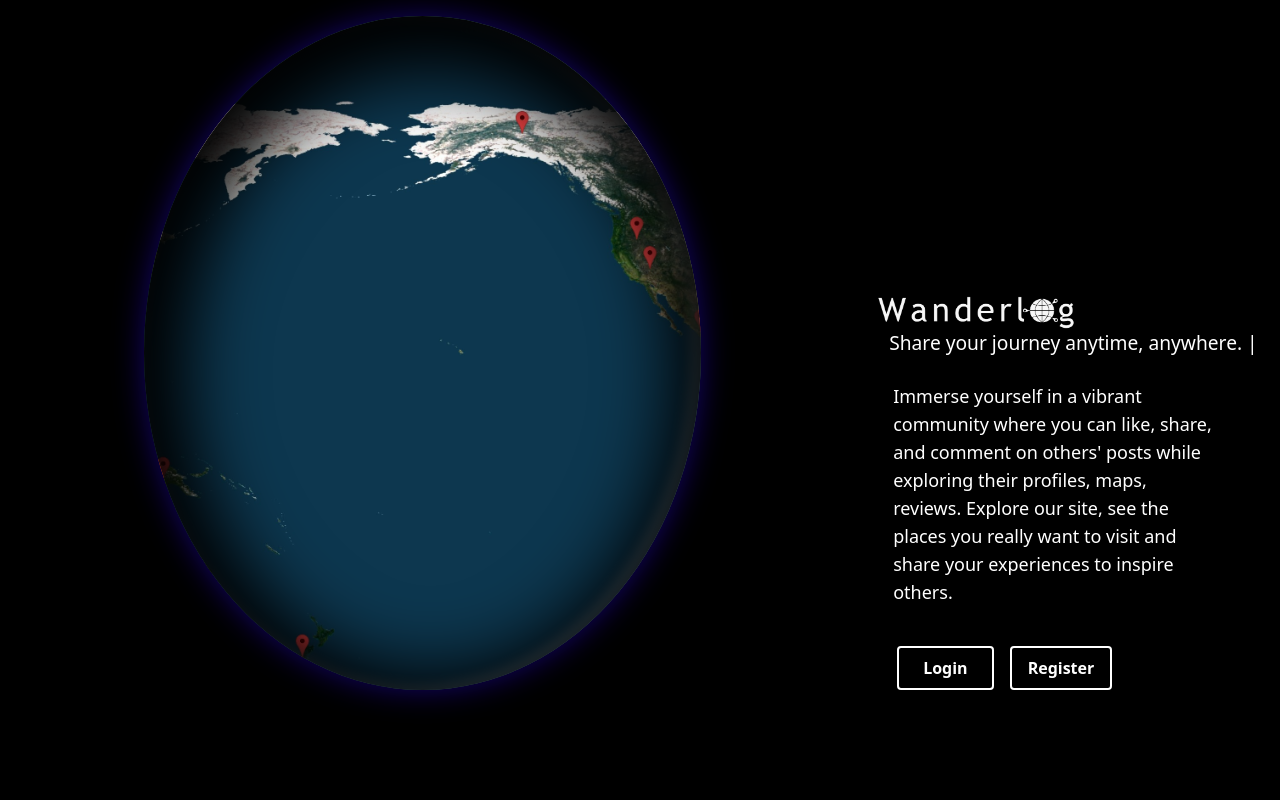
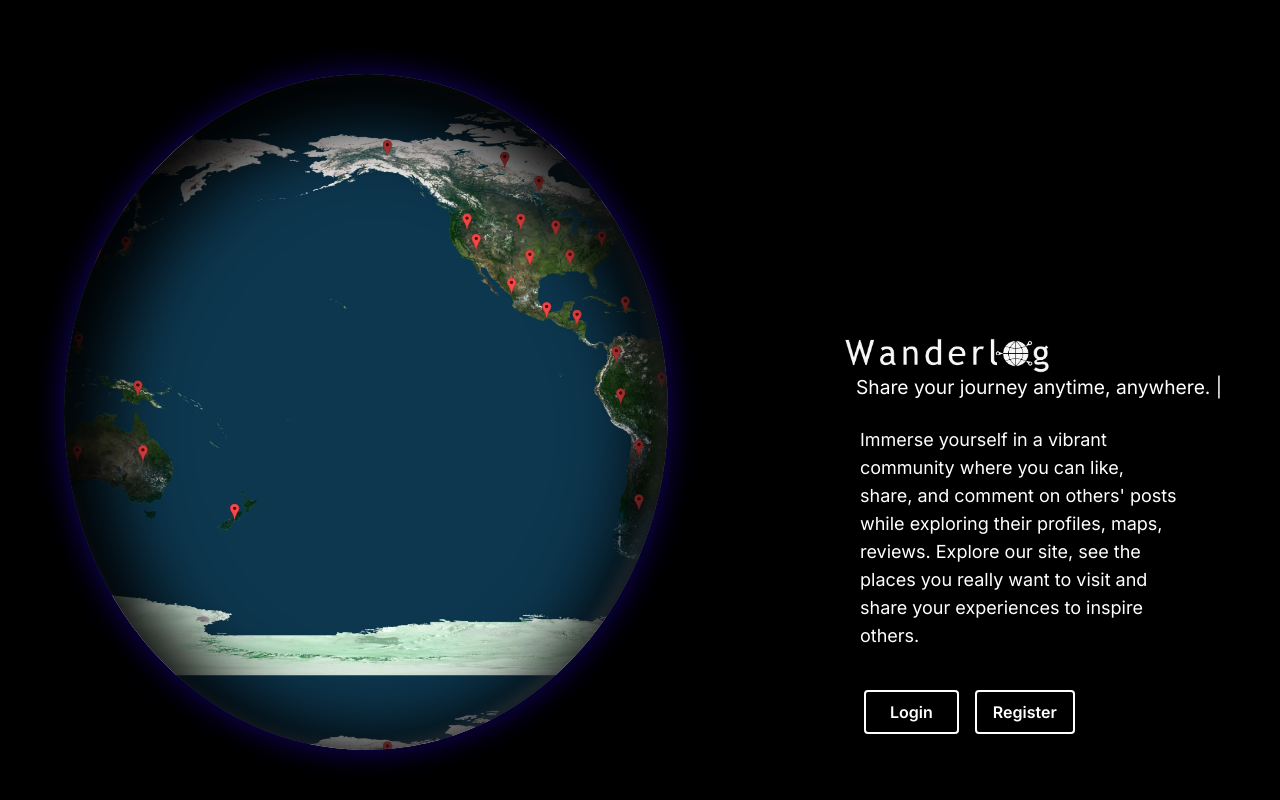
Before and after one commit to Don-Puffin/Wanderlogfront, a Next.js app in the folder wanderlog/: page / in a window 1280 px wide. Built offline with nearby package versions, Linux system fonts and the light colour scheme.

Commit message:
fixed maps and createpost

```diff
--- a/wanderlog/app/components/CreatePost.jsx
+++ b/wanderlog/app/components/CreatePost.jsx
@@ -3,6 +3,7 @@ import { useState, useEffect } from 'react';
 import { Loader } from '@googlemaps/js-api-loader'
 import ApiClient  from '@/utils/ApiClient';
 import Autocomplete from "react-google-autocomplete";
+import axios from 'axios';
 
 const apiKeyValue = process.env.NEXT_PUBLIC_GOOGLE_API_KEY
 
@@ -11,6 +12,7 @@ const CreatePost = () => {
     const [userLat, setUserLat] = useState (0)
     const [userLng, setUserLng] = useState (0)
     const [locationName, setLocationName] = useState ("")
+    const [placeID, setPlaceID] = useState ("")
 
     const [imageURL, setImageURL] = useState ("/images/placeholder.png")
 
@@ -20,23 +22,25 @@ const CreatePost = () => {
     //   apiKey: process.env.NEXT_PUBLIC_GOOGLE_API_KEY,
     //   version: "weekly",
     // });
-    useEffect(() => {
-      const loader = new Loader({
-          apiKey: process.env.NEXT_PUBLIC_GOOGLE_API_KEY,
-          version: "weekly",
-      });
+  //   useEffect(() => {
+  //     const loader = new Loader({
+  //         apiKey: process.env.NEXT_PUBLIC_GOOGLE_API_KEY,
+  //         version: "weekly",
+  //     });
 
-      loader.load().then(() => {
-          console.log('Google Maps API loaded successfully');
-      }).catch((error) => {
-          console.error('Error loading Google Maps API:', error);
-      });
-  }, []);
+  //     loader.load().then(() => {
+  //         console.log('Google Maps API loaded successfully');
+  //     }).catch((error) => {
+  //         console.error('Error loading Google Maps API:', error);
+  //     });
+  // }, []);
+
 
     const handleSubmit = async (event) => {
         event.preventDefault();
         const postLocation = {name: "", lat: 0, long: 0, rating: 0}
         postLocation.name = locationName
+        console.log("name", postLocation.name)
         postLocation.lat = userLat
         postLocation.long = userLng
         postLocation.rating = event.target.rating.value
@@ -52,7 +56,7 @@ const CreatePost = () => {
         })
     }
 
-    const handleLocation = async () => {
+    const handleLocation = async (placeId) => {
         // const geocoder = new Geocoder()
         // geocoder.geocode({address: locationName})
         // .then((response) => {
@@ -62,49 +66,45 @@ const CreatePost = () => {
         // .catch((error) => {
         //     console.log(error)
         // })
-        const geocoder = new google.maps.Geocoder();
-        geocoder.geocode({ address: locationName }, (results, status) => {
-            if (status === 'OK') {
-                const lat = results[0].geometry.location.lat();
-                const lng = results[0].geometry.location.lng();
-                setUserLat(lat);
-                setUserLng(lng);
-            } else {
-                console.error('Geocode was not successful for the following reason:', status);
-            }
-        });
-    }
+        // console.log(placeId)
+        let googleMapsResponse = []
+        try {
+          googleMapsResponse = await axios.get(
+            `https://maps.googleapis.com/maps/api/geocode/json?place_id=${placeId}&key=${apiKeyValue}`
+          );
+        } catch (error) {
+          console.error(error);
+        }
+          const googleMapsResult = googleMapsResponse.data.results
+          const lat = googleMapsResult[0].geometry.location.lat;
+          const lng = googleMapsResult[0].geometry.location.lng;
+          setUserLat(lat);
+          setUserLng(lng);
+
+        };
+
 
   return (
     <div>
 
-<form onSubmit={handleSubmit}>
+<form id="form" className="sticky max-w-screen top-0 mx-auto w-1/4 border-2 border-black p-4 bg-cyan-300" onSubmit={handleSubmit}>
   <label>
     {/* User types location, autocomplete helps,location sent to geocoder, lat/long returned in useState */}
     Location:
-    <input type="text" name="location" />
-
-<Autocomplete
+  <Autocomplete
   apiKey={apiKeyValue}
   style={{ width: "90%" }}
   onPlaceSelected={(place) => {
     setLocationName(place.formatted_address)
-    handleLocation()
+    const placeId = place.place_id
+    handleLocation(placeId)
   }}
   options={{
     types: ["(regions)"],
   }}
   defaultValue="Amsterdam"
-/>;
+  />;
   </label>
-  {/* <label>
-    Lng:
-    <input type="text" name="lng" />
-  </label>
-  <label>
-    Lat:
-    <input type="text" name="lat" />
-  </label> */}
   <label>
     Info:
     <input type="text" name="text" />
--- a/wanderlog/app/components/postGoogleMap.jsx
+++ b/wanderlog/app/components/postGoogleMap.jsx
@@ -7,13 +7,24 @@ function postGoogleMap(props) {
     const apiKeyValue = process.env.NEXT_PUBLIC_GOOGLE_API_KEY
 
   const position = {lat: props.lat, lng: props.lng}
+
+  const { isLoaded } = useJsApiLoader({
+    id: 'google-map-script',
+    googleMapsApiKey: apiKeyValue
+  })
+
 return (
-  <LoadScript googleMapsApiKey={apiKeyValue}>
+  // <LoadScript googleMapsApiKey={apiKeyValue}>
+  <>
+  {isLoaded &&
       <GoogleMap  center={position} zoom={10} disableDefaultUI = {false} fullscreenControl={true} zoomControl={false} mapContainerStyle={{width: '100%', height: '100%'}}
       mapOptions={{disableDefaultUI: true}} >
       <Marker position={position} />
       </GoogleMap>
-    </LoadScript>
+    }
+        </>
+
+    // </LoadScript>
 );
 }
 
--- a/wanderlog/app/globals.css
+++ b/wanderlog/app/globals.css
@@ -2,19 +2,57 @@
 @tailwind components;
 @tailwind utilities;
 
-#blackback {
- background-color: black;
+@media (min-width: 1024px) and (max-width: 1300px) {
+  .flex-col-medium {
+    flex-direction: row;
+  }
+
+  .w-full-medium {
+    width: 100%;
+  }
+
+  .w-half-medium {
+    width: 50%;
+  }
 }
 
+@media (max-width: 1023px) {
+  body, #blackback {
+    height: 100vh;
+  }
+
+}
+
+
+body, #blackback {
+  height: 100vh;
+}
+
+#blackback {
+  background-color: black;
+  display: flex;
+  justify-content: center;
+  align-items: center;
+  height: 100%;
+}
+
+
+
+
+
 #earth {
-    width:50vw;
-    height:50vw;
+  /* 1738.5px  old image size */
+    width:50%;
+    height:50%;
+    position: relative;
+    overflow: hidden;
+    pointer-events: none;
     aspect-ratio: 1 / 1;
     max-width: 855px;
         max-height: 855px;
         background: url(/map_with_pins_2.jpg);
         border-radius: 50%;
-        background-size: 1738.5px;
+        background-size:200% ;
         box-shadow: inset 8px 20px 70px 36px rgb(0, 0, 0),  inset -6px 0 12px 4px rgba(255, 255, 255, 0.3),
         0 0 30px 1px rgba(35, 6, 199, 0.5);
         animation-name: rotate;
@@ -44,4 +82,6 @@
       }
 
 
-      #textBox{ z-index:1000; }
+      #textBox{ z-index:100; }
+
+      #form{z-index:100;}
--- a/wanderlog/app/page.js
+++ b/wanderlog/app/page.js
@@ -1,39 +1,22 @@
-"use client"
-
-//Landing page
-
-//If already logged in, route to feed
+// Landing page
 "use client"
 import React from 'react'
-
 import { TypeAnimation } from 'react-type-animation';
 import Link from 'next/link';
 
-
 const page = () => {
   return (
-<body className ="h-screen">
-  <div id="blackback" className="h-screen">
-<div >
-
-
-
-
-
-<div className="ml-14 flex md:flex-cols-2 p-2">
-
-
+    <body>
+      <div id="blackback" className="h-full">
+        <div>
+        <div className="ml-14 flex flex-col lg:flex-row md:flex-col-medium p-2">
 
             {/* Spinning Globe */}
-        <div className="w-1/2 flex mx-auto ml-20 mt-2  h-auto" id="earth"></div>
-
+            <div className="p-4 w-full xl:w-1/2 md:1/4 md:mt-6 flex mx-auto mt-2 h-auto" id="earth"></div>
 
              {/* Text */}
-        <div className="w-1/2 pt-44 pl-44 pr-42 mt-28 ">
-        {/* <img className="h-auto w-auto" src= "/landingfront.png" alt="image description"/> */}
-
-
-        <img className="h-auto w-1/2" src= "/wanderlog logo3.png" alt="wanderlog logo"/>
+            <div className="w-full lg:w-1/2 w-full-medium p-4 lg:pt-44 lg:pl-44 lg:pr-42 mt-4 lg:mt-28">
+            <img className="h-auto w-1/2 mx-auto lg:mx-0" src="/wanderlog logo3.png" alt="wanderlog logo" />
               <div className="ml-3">
                 <span style={{ fontSize: '1.2em', color: 'white' }}>S</span>
                 <span>
@@ -48,26 +31,22 @@ const page = () => {
                   />
                 </span>
               </div>
-        <div className="ml-4 mt-6 text-white w-80 lg:text-lg md:text-md  ">Immerse yourself in a vibrant community where you can like, share, and comment on others' posts while exploring their profiles, maps, reviews. Explore our site, see the places you really want to visit and share your experiences to inspire others. </div>
+              <div className="lg:ml-4 mt-6 text-white lg:w-80 lg:text-lg md:text-md">Immerse yourself in a vibrant community where you can like, share, and comment on others' posts while exploring their profiles, maps, reviews. Explore our site, see the places you really want to visit and share your experiences to inspire others. </div>
               {/* Buttons */}
-        <div className="ml-5 flex mt-2 gap-4">
-        <Link href="/login" className="border-2 border-white hover:bg-white text-white hover:text-black font-semibold  mt-8 py-2 px-6 rounded">
+              <div className="lg:ml-5 flex mt-2 gap-4">
+                <Link href="/login" className="border-2 border-white hover:bg-white text-white hover:text-black font-semibold mt-8 py-2 px-6 rounded">
                   Login
                 </Link>
-        <Link href="/register" className="border-2 border-white hover:bg-white text-white hover:text-black font-semibold  mt-8 py-2 px-4 rounded">
+                <Link href="/register" className="border-2 border-white hover:bg-white text-white hover:text-black font-semibold mt-8 py-2 px-4 rounded">
                   Register
                 </Link>
               </div>
             </div>
-
-
           </div>
         </div>
       </div>
     </body>
   )
-
-
 }
 
 export default page
--- a/wanderlog/utils/ApiClient.js
+++ b/wanderlog/utils/ApiClient.js
@@ -138,7 +138,7 @@ async authUser () {
       //{name: "location name", lat: , long: , rating:}
       data: {
         postText: postText,
-        postLocation: postLocation,
+        postLocationData: postLocation,
         postImage: postImage,
       },
       withCredentials: true
```
Lines whose indentation alone changed are shown as unchanged.
